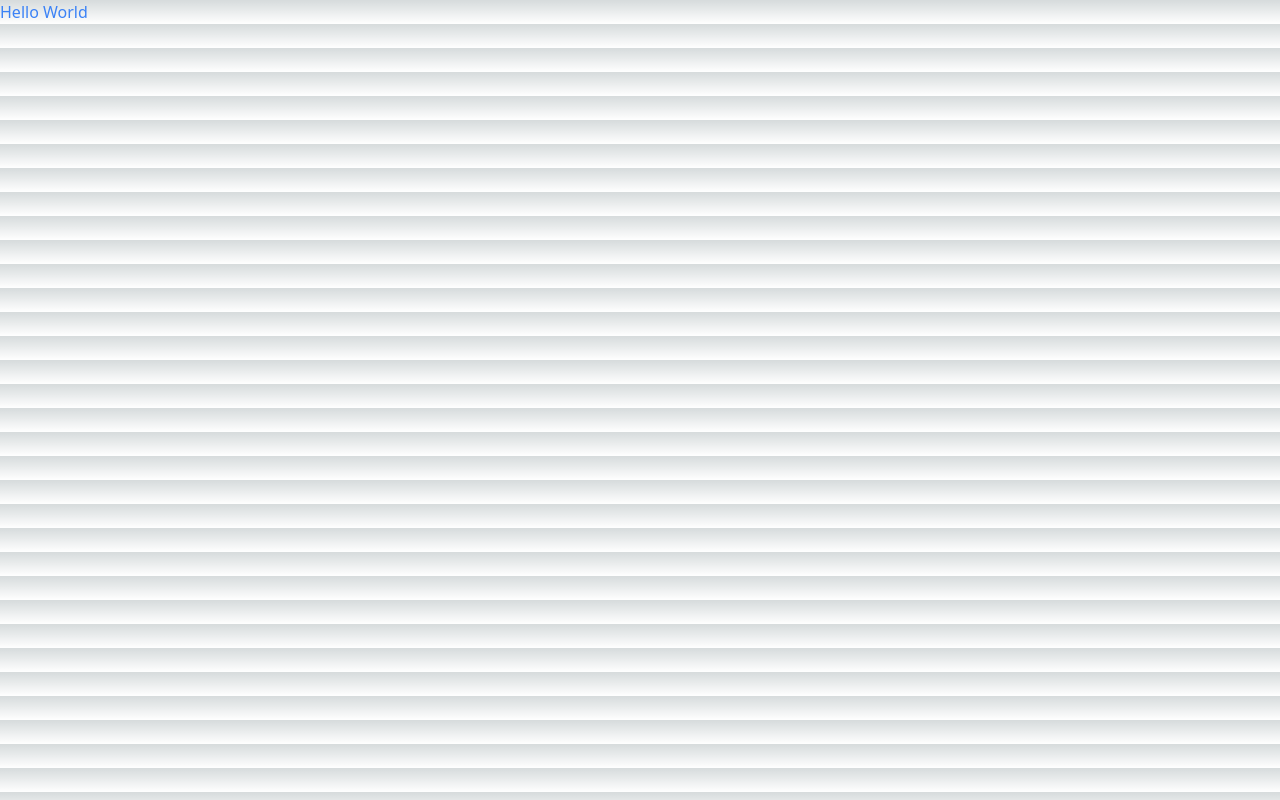
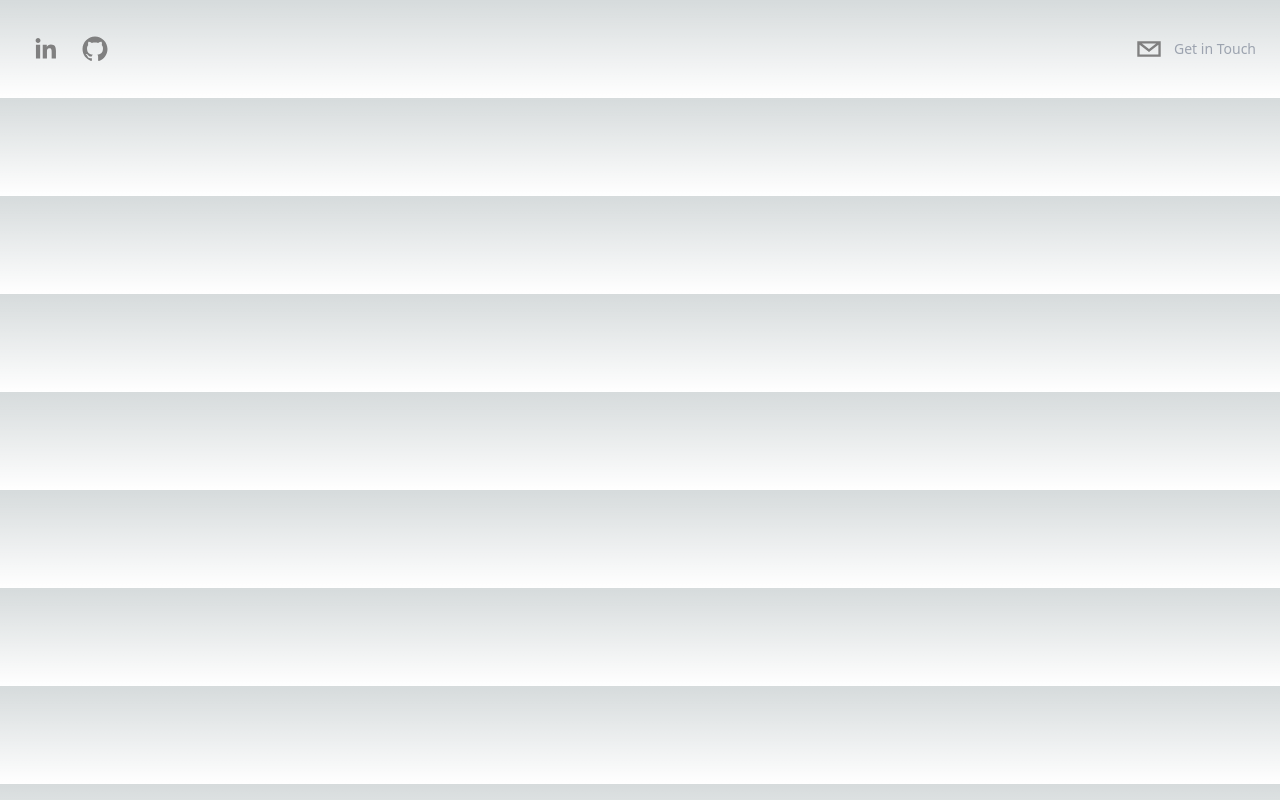
Before and after one commit to lucaspires-source/Lucas-Portifolio, a Next.js app: page / in a window 1280 px wide. Built offline with nearby package versions, Linux system fonts and the light colour scheme.

Commit message:
basic structure and styles for our project

```diff
--- /dev/null
+++ b/babel.config.json
@@ -0,0 +1,3 @@
+{
+    "presets": ["@babel/preset-react"]
+  }
--- /dev/null
+++ b/components/Header/Header.tsx
@@ -0,0 +1,35 @@
+import React from "react";
+import { SocialIcon } from "react-social-icons";
+
+type Props = {};
+
+export default function Header({}: Props) {
+  return (
+    <header className=" sticky top-0 flex items-start justify-between p-5 max-w-7xl mx-auto z-20 xl:items-center">
+      <div className="flex flex-rows items-center">
+        <SocialIcon
+          url="https://www.linkedin.com/in/lucas-ribeiro-pires/"
+          fgColor="gray"
+          bgColor="transparent"
+        />
+        <SocialIcon
+          url="https://github.com/lucaspires-source"
+          fgColor="gray"
+          bgColor="transparent"
+        />
+      </div>
+      <div className="flex flex-row items-center text-gray-300 cursor-pointer p-1">
+        <SocialIcon
+          className="cursor-pointer"
+          fgColor="gray"
+          bgColor="transparent"
+          network="email"
+        />
+        <p className="upercase hidden md:inline-flex text-sm text-gray-400">
+          {" "}
+          Get in Touch
+        </p>
+      </div>
+    </header>
+  );
+}
--- /dev/null
+++ b/jest.config.ts
@@ -0,0 +1,5 @@
+/* eslint-disable import/no-anonymous-default-export */
+export default {
+    preset: 'ts-jest',
+    testEnvironment: 'jest-environment-jsdom',
+  };
--- a/pages/index.tsx
+++ b/pages/index.tsx
@@ -1,8 +1,16 @@
+import Header from "@/components/Header/Header";
+import type { NextPage } from "next";
+import Head from "next/head";
 
-export default function Home() {
+const Home: NextPage = () => {
   return (
-      <div className="text-blue-500">
-      Hello World
-      </div>
-  )
-}
+    <div>
+      <Head>
+        <title>Portifólio do Lucas</title>
+      </Head>
+      <Header />
+    </div>
+  );
+};
+
+export default Home;
--- a/tsconfig.json
+++ b/tsconfig.json
@@ -14,6 +14,9 @@
     "isolatedModules": true,
     "jsx": "preserve",
     "incremental": true,
+    "jsx": "react-jsx",
+    "esModuleInterop": true,
+    "allowSyntheticDefaultImports": true,
     "paths": {
       "@/*": ["./*"]
     }
```
Also changed, not shown: package.json (+13 -1 lines), 2 other files (tests, documents, lock files or other folders).
